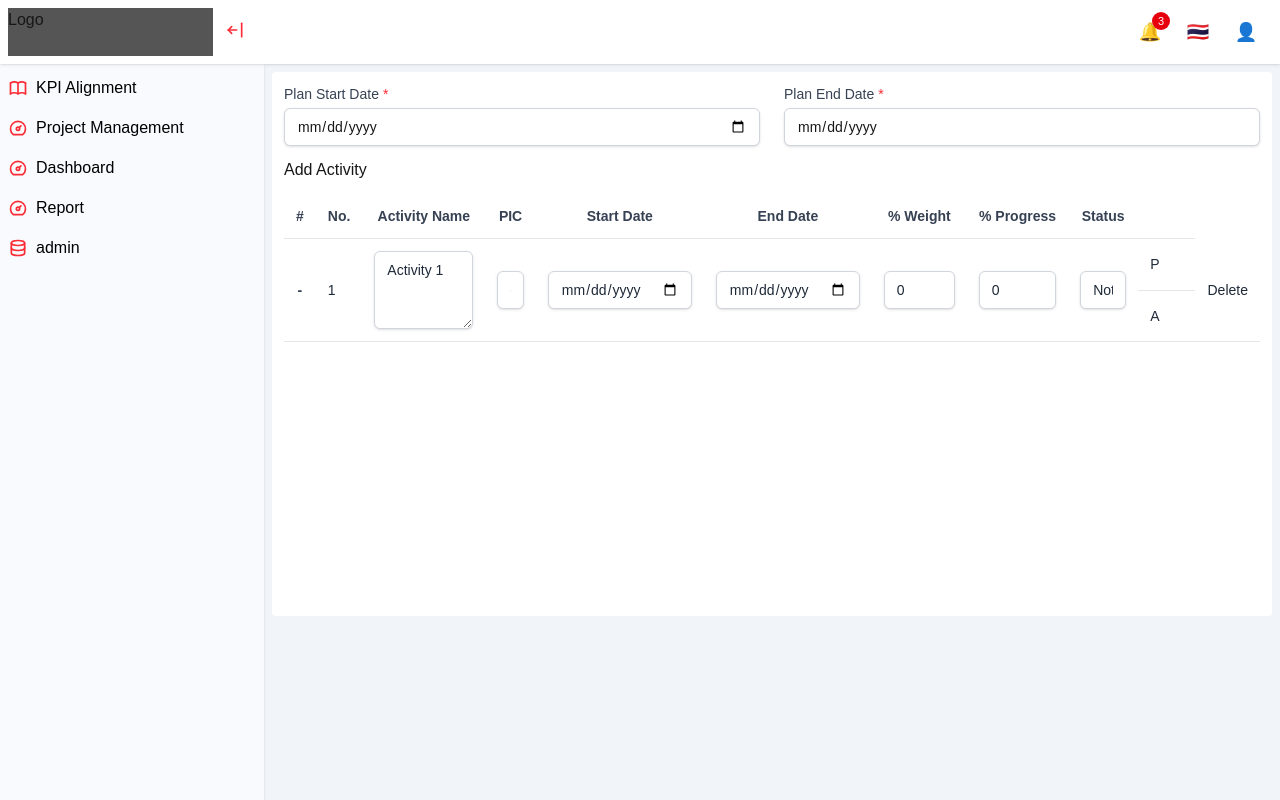
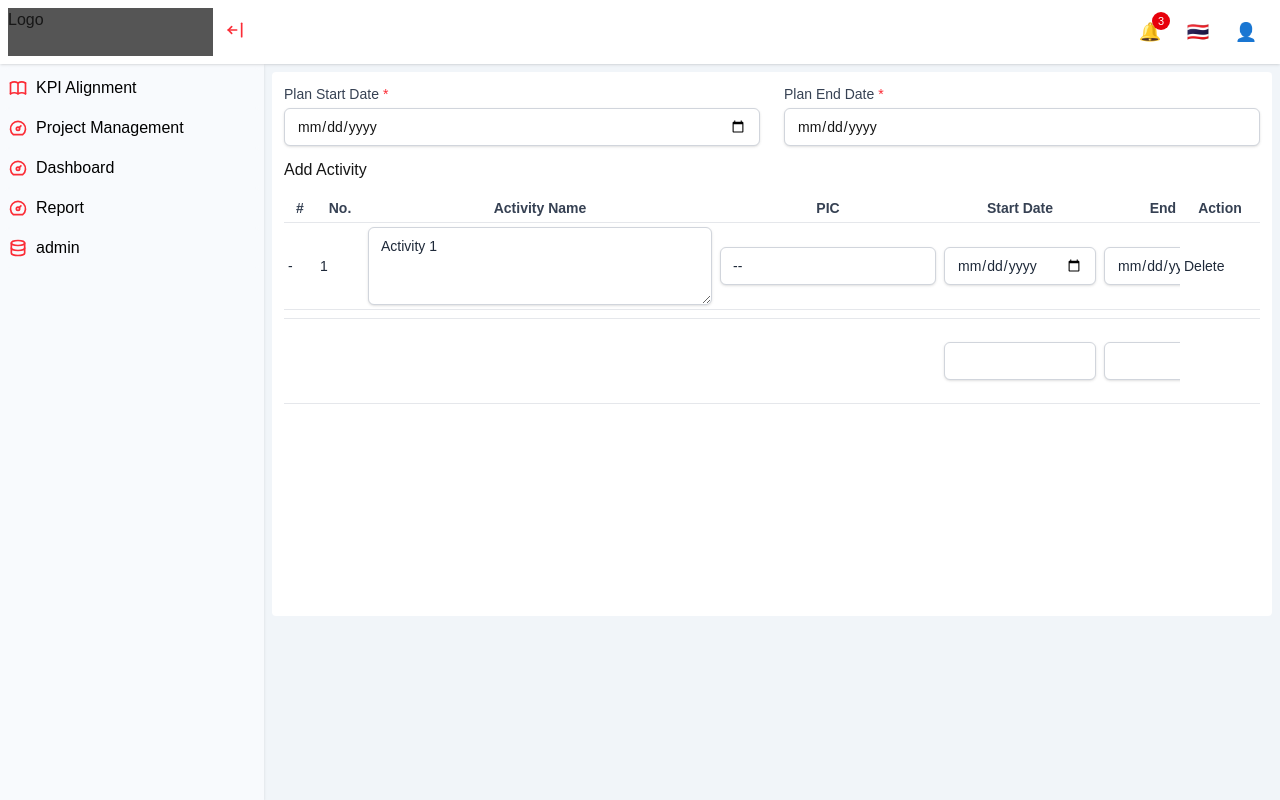
Before and after one commit to witchapartsangmuang/business_management, a Next.js app in the folder frontend/: page /test-plan-3 in a window 1280 px wide. Built offline with nearby package versions, Linux system fonts and the light colour scheme.

Commit message:
project plan

```diff
--- a/frontend/src/app/test-plan-3/page.tsx
+++ b/frontend/src/app/test-plan-3/page.tsx
@@ -1,7 +1,7 @@
 'use client';
 
 import React, { useEffect, useMemo, useState } from 'react';
-import { Table, Tbody, Thead, TableWrapper, TrHead, Th, TrBody, Td } from "@/components/table/Table";
+import { Table, Tbody, Thead, TableWrapper, TrHead, Th, TrBody, Td, Tfoot, TrFoot } from "@/components/table/Table";
 import { ProjectActivity, ProjectInfo } from '@/types/types';
 import Input from '@/components/input/Input';
 import Label from '@/components/input/Label';
@@ -76,8 +76,32 @@ export default function Page() {
     }
 
 
-    function updateWeight(id: string | number, key: string, type: string, value: any) {
+    function updateWeight(act_id: ProjectActivity['id'], type: 'plan' | 'actual', month_key: string, value: number) {
+        setactivityList(prev => prev.map(a => {
+            if (a.id !== act_id) return a;
+            const updatedActivity: ProjectActivity = {
+                ...a,
+                [type]: {
+                    ...a[type],
+                    [month_key]: value,
+                }
+            };
+            return {
+                ...updatedActivity,
+                progress: calculateActivityProgress(updatedActivity),
+            };
+        }));
+    }
+    function calculateActivityProgress(act: ProjectActivity) {
+        var totalPlan = 0
+        var totalActual = 0
+        monthList.forEach((m) => {
+            totalPlan += Number(act.plan?.[m] ?? 0);
+            totalActual += Number(act.actual?.[m] ?? 0);
 
+        })
+        if (totalPlan <= 0) return 0;
+        return Math.min(Math.round((totalActual / totalPlan) * 100), 100);
     }
 
     function parseUSDateToYearMonth(mmddyyyy: string) {
@@ -102,7 +126,6 @@ export default function Page() {
             const m = cur.getUTCMonth();
             result.push({
                 month: formatKey(y, m),   // "2025-02"
-                type: "Plan",                    // "Plan" (or "Actual")
                 project_no: null
             });
             // Move to next month
@@ -111,6 +134,30 @@ export default function Page() {
         return { result };
     }
 
+    const tableSummary = useMemo(() => {
+        const planList: number[] = []
+        const actualList: number[] = []
+        monthList.map((m) => {
+            var monthPlan = 0
+            var monthActual = 0
+            activityList.forEach((act) => {
+                monthPlan += act.plan[m] ?? 0
+                monthActual += act.actual[m] ?? 0
+            })
+            planList.push(monthPlan)
+            actualList.push(monthActual)
+        })
+        const startDates = activityList.map(act => act.start_date).filter((date) => Boolean(date));
+        const endDates = activityList.map(act => act.end_date).filter((date) => Boolean(date));
+        return {
+            minStartDate: startDates.length > 0 ? startDates.reduce((min, curr) => curr < min ? curr : min) : '',
+            maxEndDate: endDates.length > 0 ? endDates.reduce((max, curr) => curr > max ? curr : max) : '',
+            totalWeight: activityList.reduce((sum, act) => sum + Number(act.weight), 0),
+            totalProgress: activityList.reduce((sum, act) => sum + Number(Math.round((act.progress * act.weight) / 100)), 0),
+            planList,
+            actualList,
+        };
+    }, [activityList, monthList]);
 
     useEffect(() => {
         if (projectInfo.plan_start_date && projectInfo.plan_end_date) {
@@ -151,82 +198,109 @@ export default function Page() {
                         <Table>
                             <Thead>
                                 <TrHead>
-                                    <Th>#</Th>
-                                    <Th>No.</Th>
-                                    <Th>Activity Name</Th>
-                                    <Th>PIC</Th>
-                                    <Th>Start Date</Th>
-                                    <Th>End Date</Th>
-                                    <Th>% Weight</Th>
-                                    <Th>% Progress</Th>
-                                    <Th>Status</Th>
-                                    <Th></Th>
+                                    <Th style={{ width: "2rem", minWidth: "2rem" }}>#</Th>
+                                    <Th style={{ width: "3rem", minWidth: "3rem" }}>No.</Th>
+                                    <Th style={{ width: "22rem", minWidth: "22rem" }}>Activity Name</Th>
+                                    <Th style={{ width: "14rem", minWidth: "14rem" }}>PIC</Th>
+                                    <Th style={{ width: "10rem", minWidth: "10rem" }}>Start Date</Th>
+                                    <Th style={{ width: "10rem", minWidth: "10rem" }}>End Date</Th>
+                                    <Th style={{ width: "6rem", minWidth: "6rem" }}>% Weight</Th>
+                                    <Th style={{ width: "6rem", minWidth: "6rem" }}>% Progress</Th>
+                                    <Th style={{ width: "8rem", minWidth: "8rem" }}>Status</Th>
+                                    <Th style={{ width: "3rem", minWidth: "3rem" }}></Th>
                                     <Th>
                                         <div className='flex gap-2'>
                                             {
                                                 monthList.map((m, i) => (
-                                                    <div key={i} className='w-[5rem] min-w-[5rem]'>{m}</div>
+                                                    <div key={i} className='w-20 min-w-20'>{m}</div>
                                                 ))
                                             }
                                         </div>
                                     </Th>
+                                    <Th style={{ width: "5rem", minWidth: "5rem", position: "sticky", right: "0" }}>Action</Th>
                                 </TrHead>
                             </Thead>
                             <Tbody>
                                 {activityList.map((act, index) => (
-                                    <>
                                     <TrBody key={act.id}>
-                                            <Th rowSpan={2}>-</Th>
-                                            <Td rowSpan={2}>{act.sequence}</Td>
-                                            <Td rowSpan={2}><TextArea value={act.activity_name} rows={3} onChange={(e) => updateActivity(act.id, 'activity_name', e.target.value)} /></Td>
-                                            <Td rowSpan={2}><Select optionList={[{ label: "A", value: "1" }, { label: "B", value: "2" }]} rowKey={`pic-${index}-${act.id}`} defaultSelectedValue={act.pic ?? ''} onChange={(value) => updateActivity(act.id, 'pic', value)} /></Td>
-                                            <Td rowSpan={2}><Input type='date' value={act.start_date} onChange={(e) => updateActivity(act.id, 'start_date', e.target.value)} /></Td>
-                                            <Td rowSpan={2}><Input type='date' value={act.end_date} onChange={(e) => updateActivity(act.id, 'end_date', e.target.value)} /></Td>
-                                            <Td rowSpan={2}><Input type='number' value={act.weight} onChange={(e) => updateActivity(act.id, 'weight', e.target.value)} /></Td>
-                                            <Td rowSpan={2}><Input type='number' min={0} max={100} value={act.progress} onChange={(e) => updateActivity(act.id, 'progress', e.target.value)} /></Td>
-                                            <Td rowSpan={2}><Select optionList={[{ label: "Completed", value: "1" }, { label: "Not Started", value: "Not Started" }, { label: "In Progress", value: "In Progress" }]} rowKey={`status-${index}-${act.id}`} defaultSelectedValue={act.status ?? ''} onChange={(value) => updateActivity(act.id, 'status', value)} /></Td>
+                                        <Td>-</Td>
+                                        <Td>{act.sequence}</Td>
+                                        <Td><TextArea value={act.activity_name} rows={3} onChange={(e) => updateActivity(act.id, 'activity_name', e.target.value)} /></Td>
+                                        <Td><Select optionList={[{ label: "A", value: "1" }, { label: "B", value: "2" }]} rowKey={`pic-${index}-${act.id}`} defaultSelectedValue={act.pic ?? ''} onChange={(value) => updateActivity(act.id, 'pic', value)} /></Td>
+                                        <Td><Input type='date' value={act.start_date} onChange={(e) => updateActivity(act.id, 'start_date', e.target.value)} /></Td>
+                                        <Td><Input type='date' value={act.end_date} onChange={(e) => updateActivity(act.id, 'end_date', e.target.value)} /></Td>
+                                        <Td><Input type='number' value={act.weight} onChange={(e) => updateActivity(act.id, 'weight', e.target.value)} /></Td>
+                                        <Td><span className='block w-full rounded-md border border-gray-300 bg-white px-3 py-2 shadow-sm h-[38px] text-center'>{act.progress}</span></Td>
+                                        <Td><span className='block px-3 py-2 text-center'>{act.status}</span></Td>
                                         <Td>
-                                                <span>P</span>
+                                            <span className='block px-3 py-2 text-center'>P</span>
+                                            <span className='block px-3 py-2 text-center mt-1'>A</span>
                                         </Td>
                                         <Td>
                                             <div className='flex gap-2'>
                                                 {
                                                     monthList.map((m, i) => (
-                                                            <div className='w-[5rem] min-w-[5rem]' key={i}>
-                                                                <Input className=' h-6 bg-green-500/50'></Input>
+                                                        <div className='w-20 min-w-20' key={`${act.id}-plan-${i}`}>
+                                                            <Input type='number' value={act.plan[m] || ''} onChange={(e) => updateWeight(act.id, 'plan', m, Number(e.target.value))} />
                                                         </div>
 
                                                     ))
                                                 }
                                             </div>
-
-                                            </Td>
-                                            <Td rowSpan={2}>
-                                                <button onClick={() => deleteActivity(act.id)}>Delete</button>
-                                            </Td>
-                                        </TrBody>
-                                        <TrBody>
-                                            <Td>
-                                                <span>A</span>
-                                            </Td>
-                                            <Td>
-                                                <div className='flex gap-2'>
+                                            <div className='flex gap-2 mt-1'>
                                                 {
                                                     monthList.map((m, i) => (
-                                                            <div className='w-[5rem] min-w-[5rem]' key={i}>
-                                                                <Input className=' h-6 bg-green-500/50' />
+                                                        <div className='w-20 min-w-20' key={`${act.id}-actual-${i}`}>
+                                                            <Input type='number' value={act.actual[m] || ''} onChange={(e) => updateWeight(act.id, 'actual', m, Number(e.target.value))} />
                                                         </div>
                                                     ))
                                                 }
                                             </div>
                                         </Td>
+                                        <Td style={{ position: "sticky", right: "0" }}>
+                                            <button onClick={() => deleteActivity(act.id)}>Delete</button>
+                                        </Td>
                                     </TrBody>
-                                    </>
                                 ))}
+                                <TrBody>
+                                    <Td colSpan={12}></Td>
+                                </TrBody>
                             </Tbody>
-                            <tfoot>
-
-                            </tfoot>
+                            <Tfoot>
+                                <TrFoot>
+                                    <Td colSpan={4}></Td>
+                                    <Td><span className='block w-full rounded-md border border-gray-300 bg-white px-3 py-2 shadow-sm h-[38px] text-center'>{tableSummary.minStartDate}</span></Td>
+                                    <Td><span className='block w-full rounded-md border border-gray-300 bg-white px-3 py-2 shadow-sm h-[38px] text-center'>{tableSummary.maxEndDate}</span></Td>
+                                    <Td><span className='block w-full rounded-md border border-gray-300 bg-white px-3 py-2 shadow-sm h-[38px] text-center'>{tableSummary.totalWeight}</span></Td>
+                                    <Td><span className='block w-full rounded-md border border-gray-300 bg-white px-3 py-2 shadow-sm h-[38px] text-center'>{tableSummary.totalProgress}</span></Td>
+                                    <Td></Td>
+                                    <Td>
+                                        <span className='block px-3 py-2 text-center'>P</span>
+                                        <span className='block px-3 py-2 text-center mt-1'>A</span>
+                                    </Td>
+                                    <Td>
+                                        <div className='flex gap-2'>
+                                            {
+                                                tableSummary.planList.map((m, i) => (
+                                                    <div className='w-20 min-w-20' key={`summary-plan-${i}`}>
+                                                        <span className='block w-full rounded-md border border-gray-300 bg-white px-3 py-2 shadow-sm h-[38px] text-center'>{m > 0 ? m : ""}</span>
+                                                    </div>
+                                                ))
+                                            }
+                                        </div>
+                                        <div className='flex gap-2 mt-1'>
+                                            {
+                                                tableSummary.actualList.map((m, i) => (
+                                                    <div className='w-20 min-w-20' key={`summary-plan-${i}`}>
+                                                        <span className='block w-full rounded-md border border-gray-300 bg-white px-3 py-2 shadow-sm h-[38px] text-center'>{m > 0 ? m : ""}</span>
+                                                    </div>
+                                                ))
+                                            }
+                                        </div>
+                                    </Td>
+                                    <Td style={{ position: "sticky", right: "0" }}></Td>
+                                </TrFoot>
+                            </Tfoot>
                         </Table>
                     </TableWrapper>
                 </div>
--- a/frontend/src/components/table/Table.tsx
+++ b/frontend/src/components/table/Table.tsx
@@ -5,6 +5,7 @@ type TbodyProps = React.ComponentProps<"tbody">
 type TrProps = React.ComponentProps<"tr">
 type ThProps = React.ComponentProps<"th">
 type TdProps = React.ComponentProps<"td">
+type TfootProps = React.ComponentProps<"tfoot">
 
 export function TableWrapper({ className = "w-full", overflow, ...prop }: TableWrapperProps & { overflow?: boolean }) {
     return (
@@ -28,16 +29,16 @@ export function Thead({ className = "bg-gray-50", ...prop }: TheadProps) {
 
     )
 }
-export function TrHead({ className, ...prop }: TrProps) {
+export function TrHead({ className = "p-1 text-sm font-semibold text-gray-700 border-b bg-white border-gray-200 whitespace-nowrap", ...prop }: TrProps) {
     return (
-        <tr className={`${className || ''}`} {...prop}>
+        <tr className={className} {...prop}>
             {prop.children}
         </tr>
     )
 }
-export function Th({ className, sticky, ...prop }: { className?: string, sticky?: 'left' | 'right' } & ThProps) {
+export function Th({ className = "p-1 text-sm font-semibold text-gray-700 border-b bg-white border-gray-200 whitespace-nowrap", ...prop }: ThProps) {
     return (
-        <th className={`${className || 'p-3 text-sm font-semibold text-gray-700 border-b bg-white border-gray-200 whitespace-nowrap'} ${sticky != undefined && sticky === 'left' && 'sticky left-0'} ${sticky != undefined && sticky === 'right' && 'sticky right-0'}`} {...prop}>
+        <th className={className} {...prop}>
             {prop.children}
         </th>
     )
@@ -49,17 +50,32 @@ export function Tbody({ className, ...prop }: TbodyProps) {
         </tbody>
     )
 }
-export function TrBody({ className, ...prop }: TrProps) {
+export function TrBody({ className = "py-2 text-sm text-gray-800 border-b bg-white border-gray-100 hover:bg-gray-100", ...prop }: TrProps) {
     return (
-        <tr className={`${className || 'px-4 py-2 text-sm text-gray-800 border-b border-gray-100 hover:bg-gray-100'}`} {...prop}>
+        <tr className={className} {...prop}>
             {prop.children}
         </tr>
     )
 }
-export function Td({ className, sticky, ...prop }: { className?: string, sticky?: 'left' | 'right' } & TdProps) {
+export function Td({ className = "p-1 text-sm border-b bg-white border-gray-200 whitespace-nowrap", ...prop }: TdProps) {
     return (
-        <td className={`${className || 'p-3 text-sm border-b border-gray-200 whitespace-nowrap'} ${sticky != undefined && sticky === 'left' && 'sticky left-0'} ${sticky != undefined && sticky === 'right' && 'sticky right-0'}`} {...prop}>
+        <td className={className} {...prop}>
             {prop.children}
         </td>
     )
 }
+
+export function Tfoot({ className, ...prop }: TfootProps) {
+    return (
+        <tbody className={className} {...prop} >
+            {prop.children}
+        </tbody>
+    )
+}
+export function TrFoot({ className = "py-2 text-sm text-gray-800 border-b border-gray-100 hover:bg-gray-100", ...prop }: TrProps) {
+    return (
+        <tr className={className} {...prop}>
+            {prop.children}
+        </tr>
+    )
+}
--- a/frontend/src/types/types.ts
+++ b/frontend/src/types/types.ts
@@ -181,8 +181,8 @@ export type ProjectActivity = {
     project_id: null | number;
     status: 'Not Started' | 'In Progress' | 'Completed';
     is_deleted: boolean;
-    plan: { [month: string]: number };
-    actual: { [month: string]: number };
+    plan: { [key: string]: number };
+    actual: { [key: string]: number };
 }
 export type ActivityByMonth = {
     [key: string]: any;
```
Also changed, not shown: frontend/src/app/project/[id]/components/index.ts (added), frontend/src/app/project/[id]/hooks/index.ts (added), frontend/src/app/project/[id]/utils/index.ts (added). Lines whose indentation alone changed are shown as unchanged.
